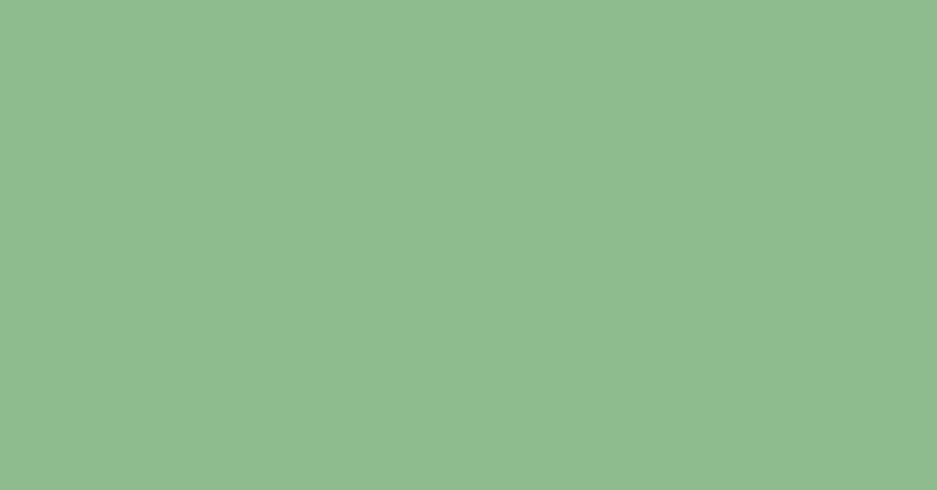
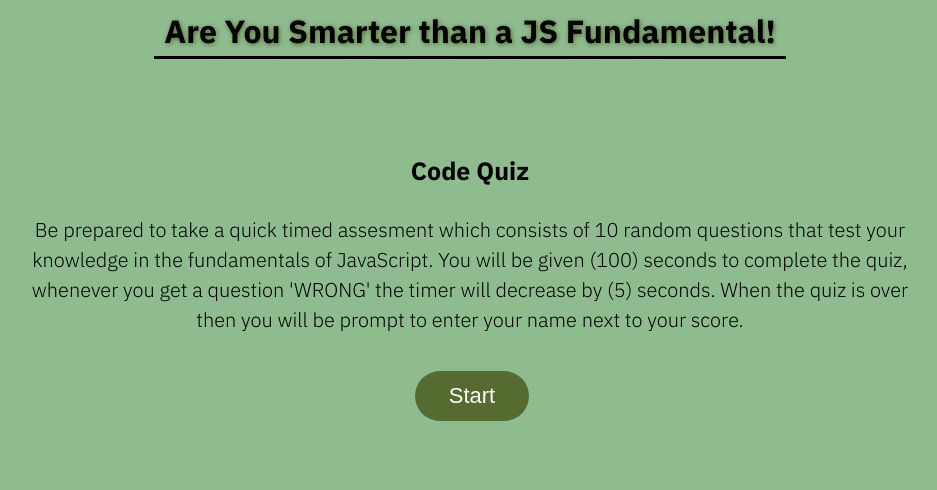
Before and after one commit to Kevin-Hernandez-Garza/codeQuiz, a plain HTML site: page index.html in a window 1280 px wide. Shown: the whole page, without its empty margins (170-1107 px from the left). Drawn offline with Linux system fonts and the light colour scheme.

Commit message:
added html content to page

```diff
--- a/index.html
+++ b/index.html
@@ -6,14 +6,39 @@
     <meta http-equiv="X-UA-Compatible" content="IE=edge">
     <meta name="viewport" content="width=device-width, initial-scale=1.0">
     <title>Code Quiz</title>
+    <!-- google fonts -->
+    <link rel="preconnect" href="https://fonts.googleapis.com">
+    <link rel="preconnect" href="https://fonts.gstatic.com" crossorigin>
+    <link href="https://fonts.googleapis.com/css2?family=IBM+Plex+Sans+Arabic:wght@300;700&display=swap"
+        rel="stylesheet">
     <link rel="stylesheet" href="./assets/css/styles.css" />
 </head>
 
 <body>
+    <div class="container">
+        <div class="row">
+            <h1>Are You Smarter than a JS Fundamental!</h1>
 
+            <h3 id="timer"></h3>
+        </div>
 
+        <div class="row main-content">
+            <h3 class="quizHead">Code Quiz</h3>
+            <p class="quizInst">
+                Be prepared to take a quick timed assesment which consists of 10 random questions that test your
+                knowledge in
+                the fundamentals of JavaScript. You will be given (100) seconds to complete the quiz, whenever you get a
+                question 'WRONG' the timer will decrease by (5) seconds. When the quiz is over then you will be prompt
+                to
+                enter your name next to your score.
+            </p>
+            <p id="questions"></p>
 
-    <script src="assets/js/script.js"></script>
+            <button id="startBtn">Start</button>
+        </div>
+    </div>
+
+    <script src="./assets/js/script.js"></script>
 </body>
 
 </html>
```
